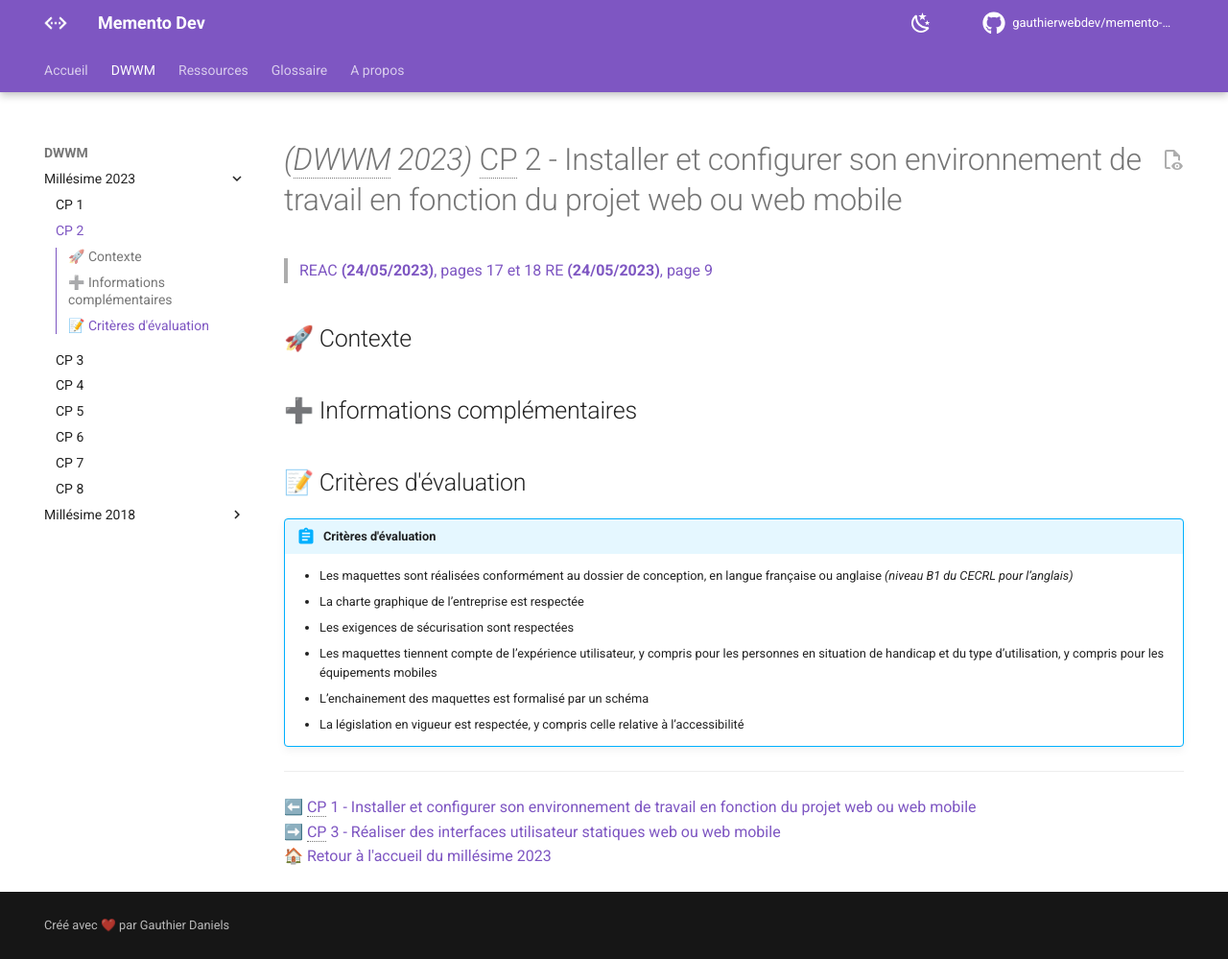
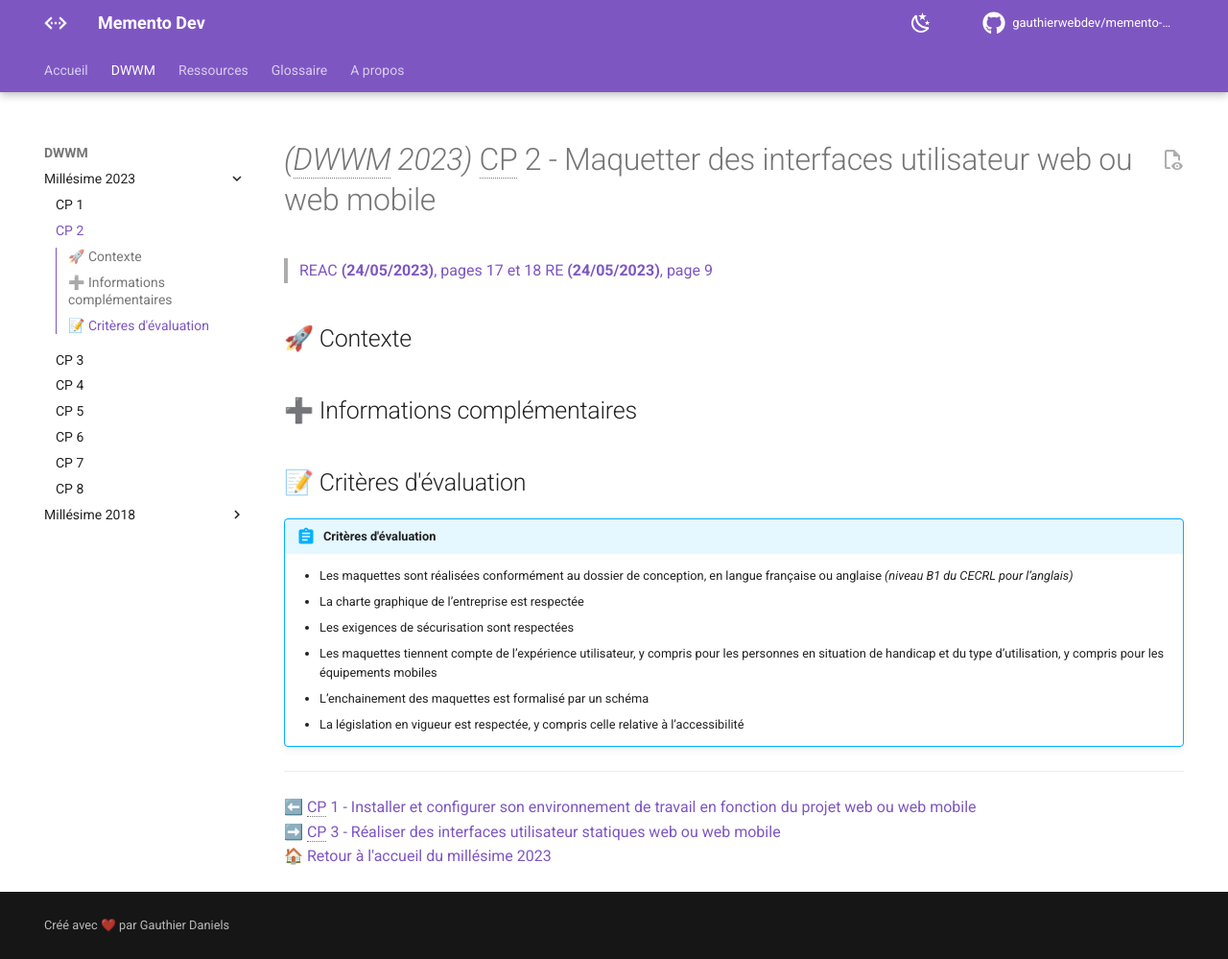
Before and after one commit to preparation-tp/memento-dev, an MkDocs documentation site: the page built from docs/dwwm/2023/cp-2-maquetter-des-interfaces-utilisateur-web-ou-web-mobile.md, in a window 1280 px wide and 999 px high. Shown: the whole window at 96% size. Built offline with MkDocs 1.6.1 and Material for MkDocs 9.7.7, drawn with Linux system fonts in a browser that asks for light colours; comment, search, counter and statistics services are not loaded.

Commit message:
docs: Update title for CP 2 in DWWM 2023 course

```diff
--- a/docs/dwwm/2023/cp-2-maquetter-des-interfaces-utilisateur-web-ou-web-mobile.md
+++ b/docs/dwwm/2023/cp-2-maquetter-des-interfaces-utilisateur-web-ou-web-mobile.md
@@ -1,4 +1,4 @@
-# _(<abbr title="Développeur Web et Web Mobile">DWWM</abbr> 2023)_ <abbr title="Compétence Professionnelle">CP</abbr> 2 - Installer et configurer son environnement de travail en fonction du projet web ou web mobile
+# _(<abbr title="Développeur Web et Web Mobile">DWWM</abbr> 2023)_ <abbr title="Compétence Professionnelle">CP</abbr> 2 - Maquetter des interfaces utilisateur web ou web mobile
 > [REAC __(24/05/2023)__, pages 17 et 18](https://www.banque.di.afpa.fr/EspaceEmployeursCandidatsActeurs/EGPResultat.aspx?ct=01280m04&type=t)
 > [RE __(24/05/2023)__, page 9](https://www.banque.di.afpa.fr/EspaceEmployeursCandidatsActeurs/EGPResultat.aspx?ct=01280m04&type=t)
 
```
